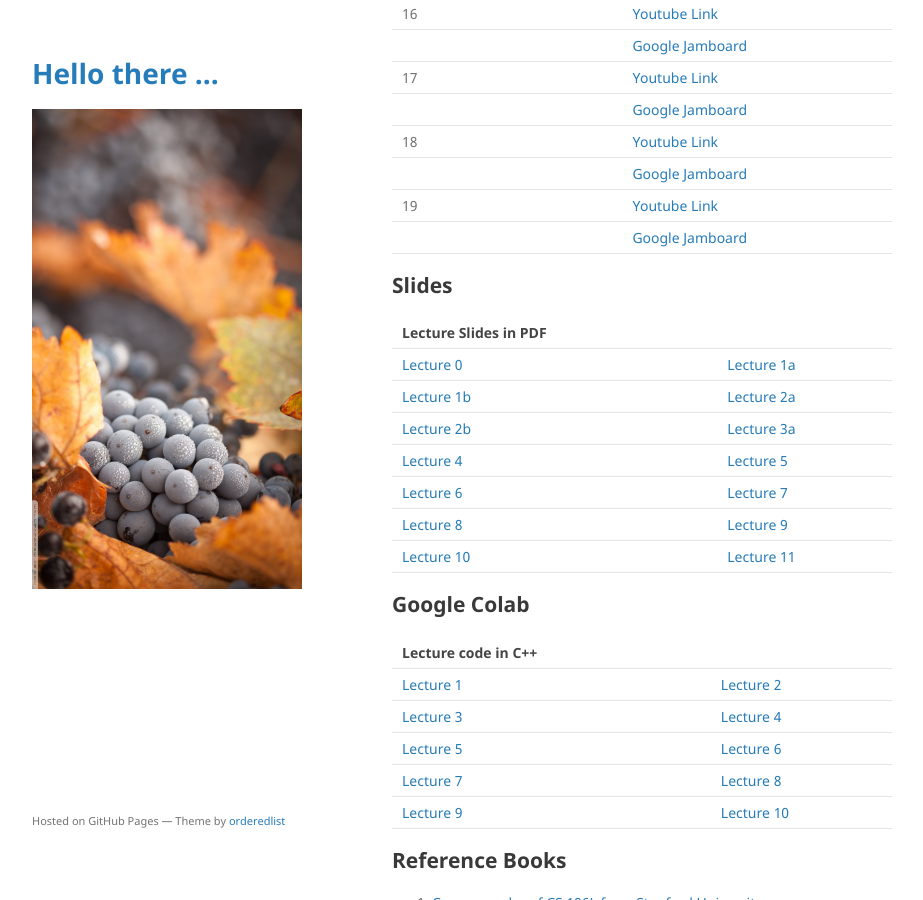
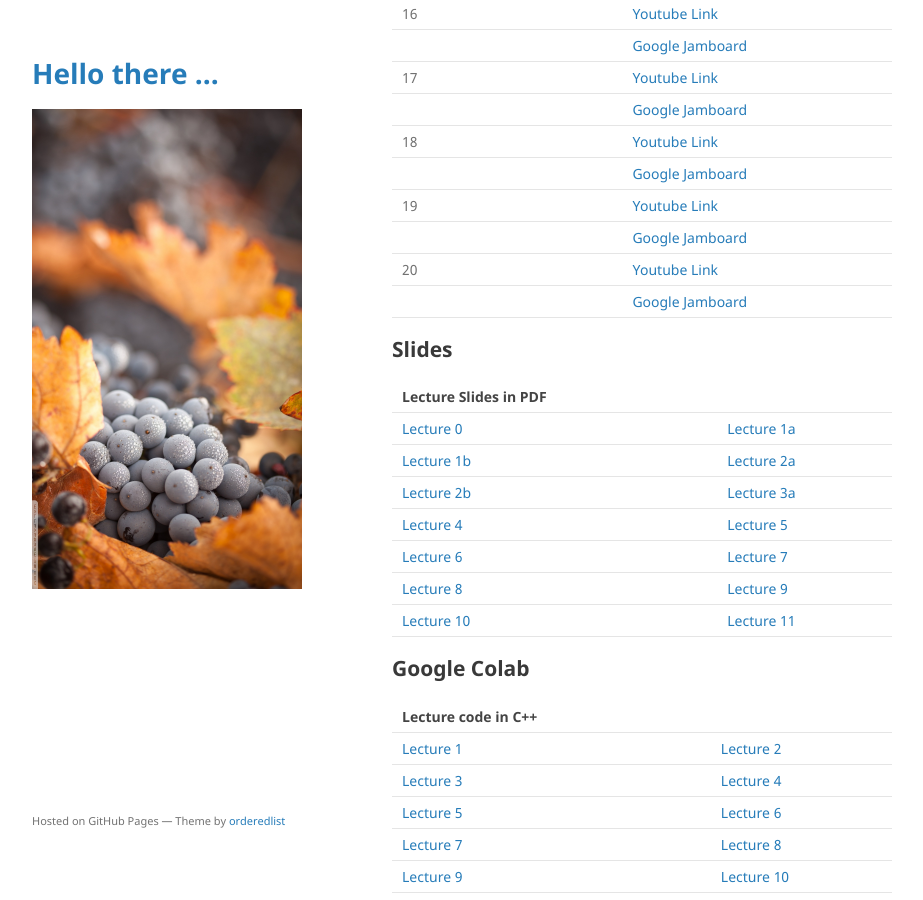
Before and after one commit to mohammadmotiurrahman/mohammadmotiurrahman.github.io, a Jekyll site: the page built from cse203_4/index.md, in a window 1280 px wide and 900 px high, scrolled down 3597 px. Shown: the whole window, without its empty margins (178-1101 px from the left). Built offline with Jekyll 4.4.1, drawn with Linux system fonts in a browser that asks for light colours; our own code applies the rules of GitHub Pages for plain Markdown files.

Commit message:
Update index.md

```diff
--- a/cse203_4/index.md
+++ b/cse203_4/index.md
@@ -121,6 +121,8 @@ environment will force me to not evaluate your exam copies.
 |         |              | [Google Jamboard]() |
 | 19      |              | [Youtube Link](https://youtu.be/_8JXV2EJtxU)                                                                   |
 |         |              | [Google Jamboard](https://jamboard.google.com/d/1h0WRlXV1po_4_kaaSOI5m_0D_TtjhhgJF_YK5hVa9xI/edit?usp=sharing) |
+| 20      |              | [Youtube Link](https://youtu.be/ar_nQPAn0pI)                                                                   |
+|         |              | [Google Jamboard]() |
 
 
 
```
